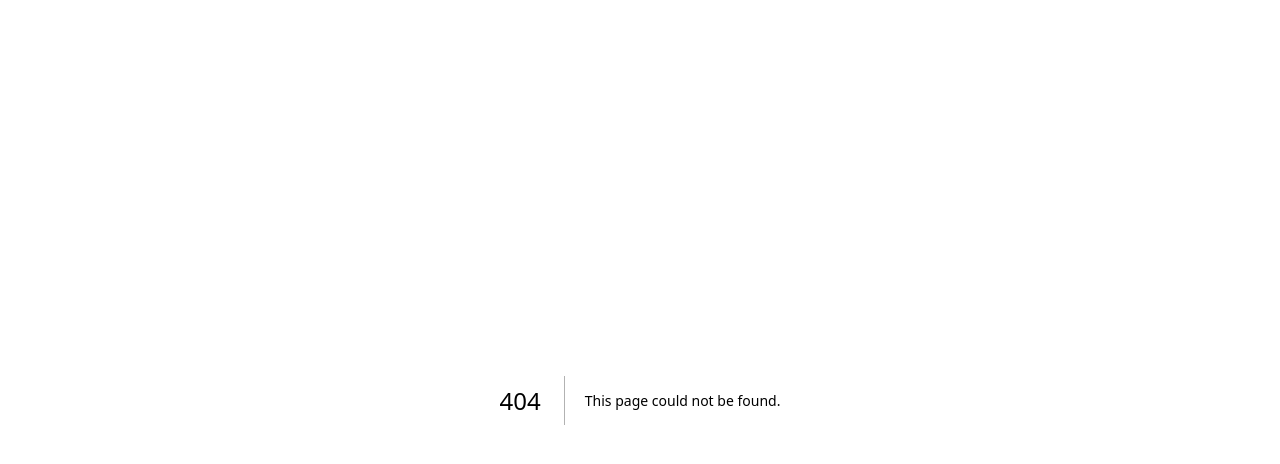
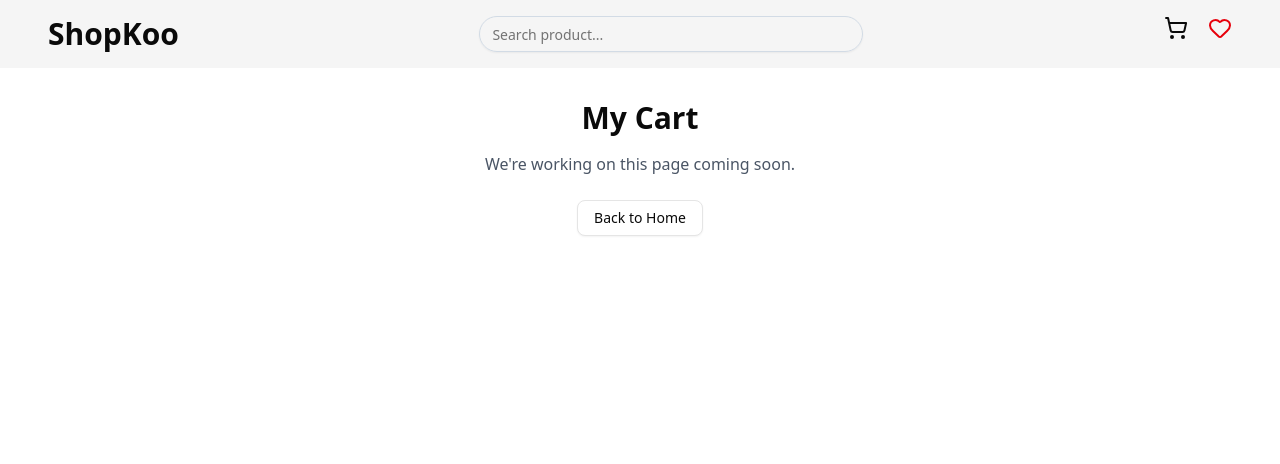
Before and after one commit to aposte7/shop, a Next.js app: page /mycart in a window 1280 px wide. Before the commit this address had no page. Shown: the top 464 px of the page. Built offline with nearby package versions, Linux system fonts and the light colour scheme.

Commit message:
feat: update navigation links in layout and add My Cart page with placeholder content

```diff
--- a/src/app/(site)/layout.tsx
+++ b/src/app/(site)/layout.tsx
@@ -15,7 +15,7 @@ function layout({ children }: { children: ReactNode }) {
 					type="text"
 				/>
 				<div className="flex gap-5">
-					<Link href="chart">
+					<Link href="mychart">
 						<ShoppingCart />
 					</Link>
 					<Link href="favorites">
--- /dev/null
+++ b/src/app/(site)/mycart/page.tsx
@@ -0,0 +1,23 @@
+import Link from 'next/link';
+import { Button } from '@/components/ui/button';
+
+export const metadata = {
+	title: 'My Cart',
+};
+
+export default function MyCartPage() {
+	return (
+		<main className="max-w-7xl mx-auto p-8 text-center">
+			<h1 className="text-3xl font-bold mb-4">My Cart</h1>
+			<p className="text-gray-600 mb-6">
+				We&apos;re working on this page coming soon.
+			</p>
+
+			<Link href="/" className="inline-block">
+				<Button variant="outline" className="gap-2">
+					Back to Home
+				</Button>
+			</Link>
+		</main>
+	);
+}
--- a/src/features/favorites/components/FavoritesProductList.tsx
+++ b/src/features/favorites/components/FavoritesProductList.tsx
@@ -1,13 +1,15 @@
 'use client';
 
 import { Button } from '@/components/ui/button';
-import { X, Home, MoveLeft } from 'lucide-react';
+import { MoveLeft } from 'lucide-react';
 import Link from 'next/link';
 import ProductCard from '@/features/products/components/ProductCard';
 import { useFavorites } from '../hooks/usefavorites';
+import { useRouter } from 'next/navigation';
 
 export default function FavoritesPage() {
-	const { favorites, remove } = useFavorites();
+	const { favorites } = useFavorites();
+	const router = useRouter();
 
 	if (favorites.length === 0) {
 		return (
@@ -27,6 +29,15 @@ export default function FavoritesPage() {
 
 	return (
 		<div className="max-w-7xl mx-auto p-8">
+			<Button
+				variant="ghost"
+				className="mb-4"
+				onClick={() => router.back()}
+			>
+				<MoveLeft className="w-4 h-4 mr-2" />
+				Back
+			</Button>
+
 			<h1 className="text-2xl font-bold mb-6">
 				Your Favorites ({favorites.length})
 			</h1>
--- a/src/features/products/components/ProductCard.tsx
+++ b/src/features/products/components/ProductCard.tsx
@@ -47,7 +47,7 @@ function ProductCard({ product, isLast, lastElRef }: ProductCardProps) {
 
 	return (
 		<div className="block group" ref={isLast ? lastElRef : undefined}>
-			<Card className="overflow-hidden transition-all duration-300 hover:shadow-lg hover:-translate-y-1 border-2 border-transparent hover:border-accent/20">
+			<Card className="overflow-hidden pt-0 transition-all duration-300 hover:shadow-lg hover:-translate-y-1 border-2 border-transparent hover:border-accent/20">
 				<Link
 					href={`/product/${product.id}`}
 					className="block no-underline"
@@ -58,7 +58,7 @@ function ProductCard({ product, isLast, lastElRef }: ProductCardProps) {
 							alt={product.title}
 							width={400}
 							height={240}
-							className="w-full h-60 object-cover transition-transform duration-300 group-hover:scale-105"
+							className="w-full h-45 object-cover transition-transform duration-300 group-hover:scale-105"
 							priority
 						/>
 
@@ -71,7 +71,7 @@ function ProductCard({ product, isLast, lastElRef }: ProductCardProps) {
 							</Badge>
 						)}
 
-						{product.stock === 0 && (
+						{product.stock <= 0 && (
 							<Badge
 								variant="secondary"
 								className="absolute top-3 right-3 text-xs bg-red-100 text-red-700"
@@ -86,7 +86,7 @@ function ProductCard({ product, isLast, lastElRef }: ProductCardProps) {
 							{product.category}
 						</div>
 
-						<CardTitle className="line-clamp-2 text-base font-semibold group-hover:text-cyan-600 transition-colors">
+						<CardTitle className="line-clamp-1 text-base font-semibold group-hover:text-cyan-600 transition-colors">
 							{product.title}
 						</CardTitle>
 
```
